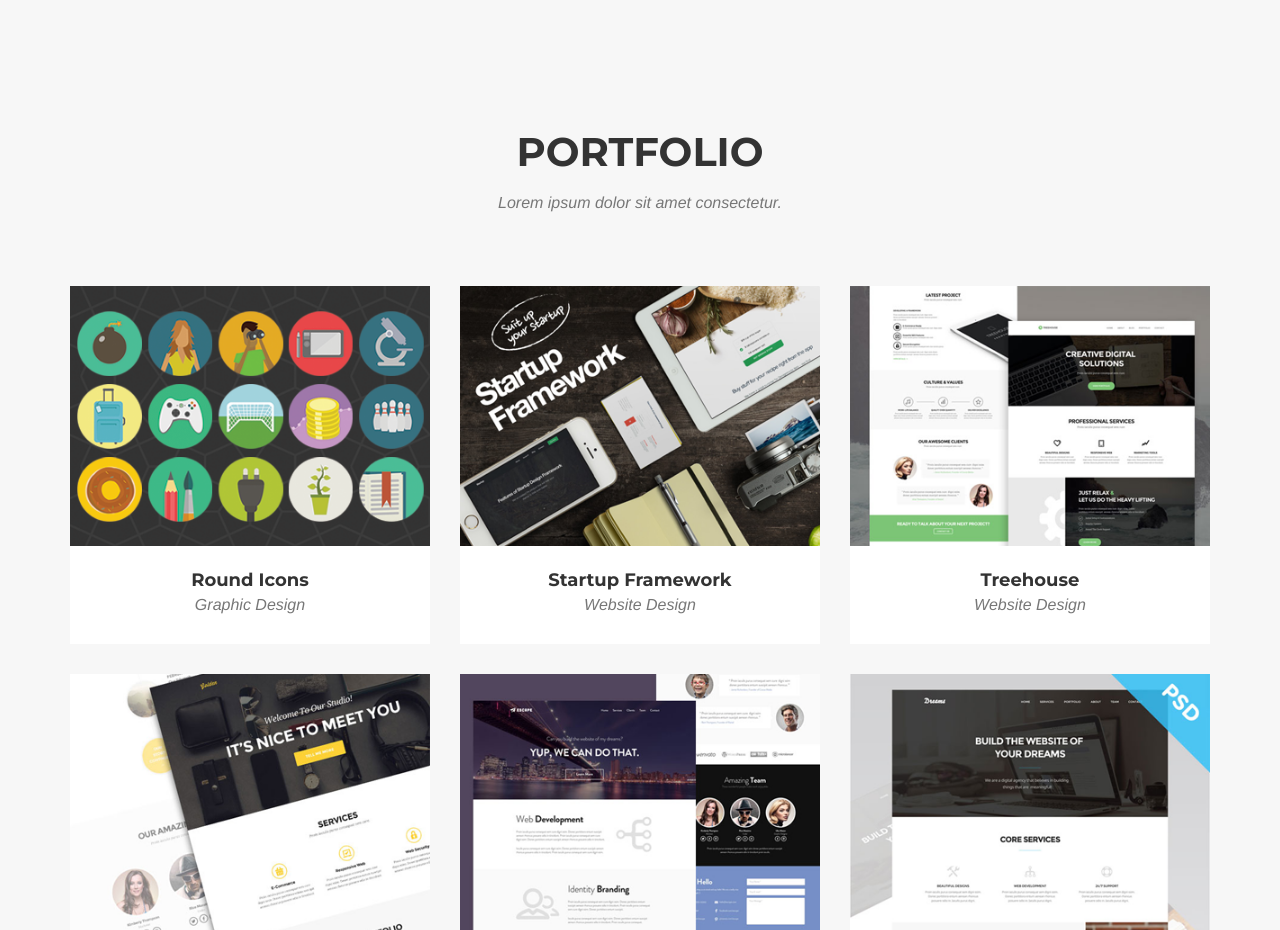
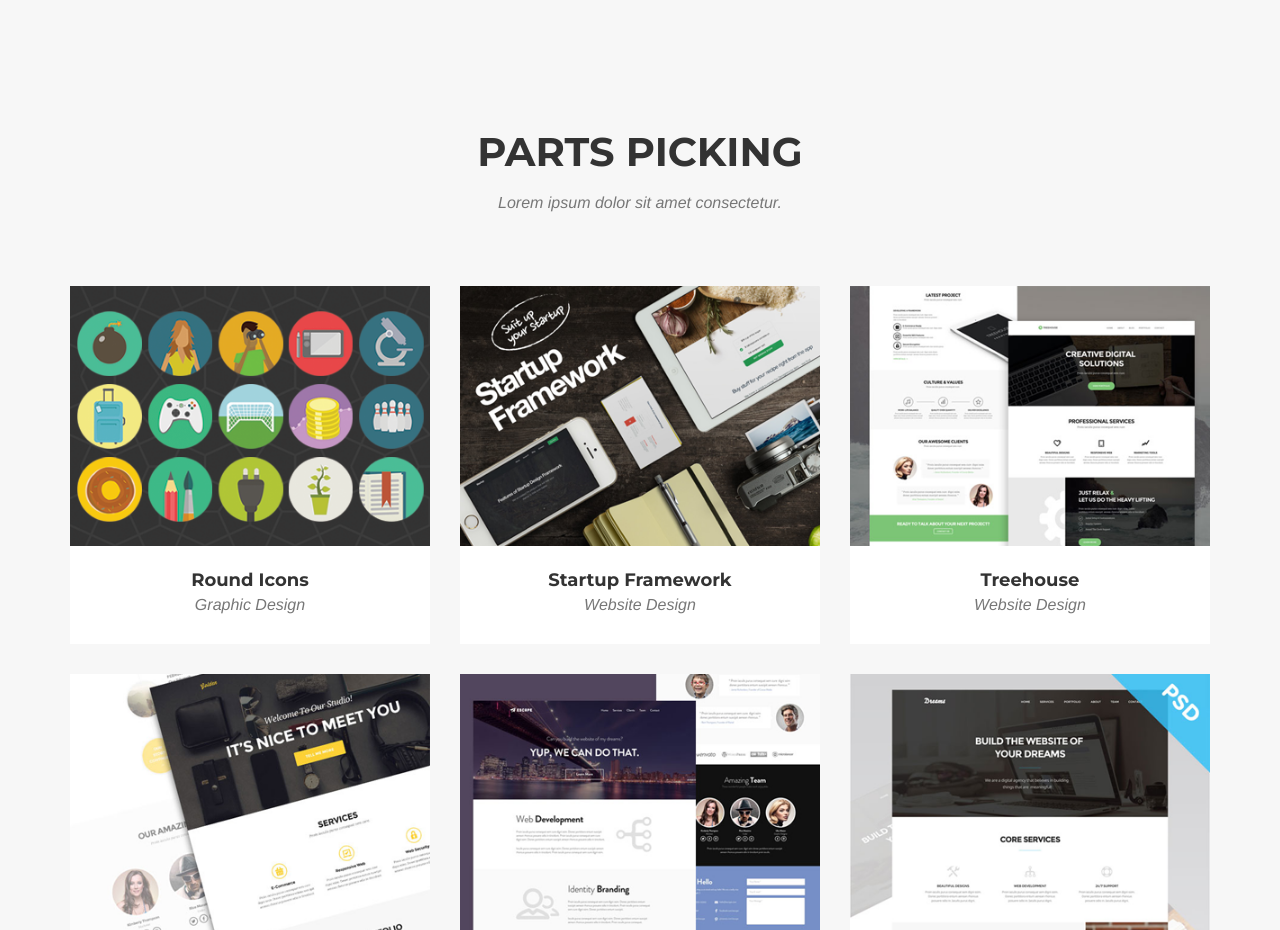
Before and after one commit to 210782/210782.github.io, a plain HTML site: page index.html in a window 1280 px wide. Shown: the part 1480-2410 px from the top of the page. Drawn offline with nearby package versions, Linux system fonts and the light colour scheme; a web font is replaced by a local one.

Commit message:
Changed the 3rd page

```diff
--- a/index.html
+++ b/index.html
@@ -131,7 +131,7 @@
         <div class="container">
             <div class="row">
                 <div class="col-lg-12 text-center">
-                    <h2 class="section-heading">Portfolio</h2>
+                    <h2 class="section-heading">Parts Picking</h2>
                     <h3 class="section-subheading text-muted">Lorem ipsum dolor sit amet consectetur.</h3>
                 </div>
             </div>
```
